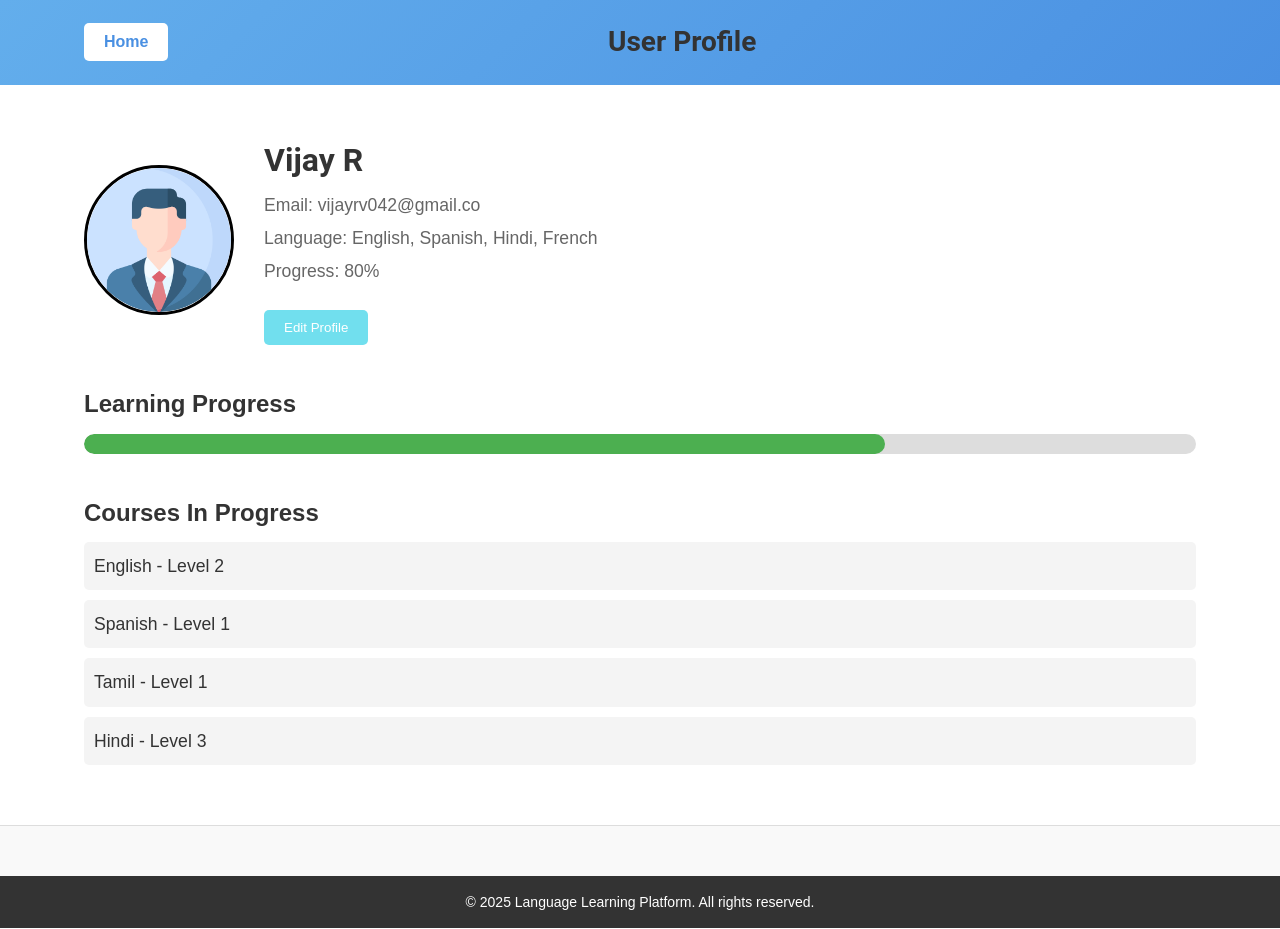
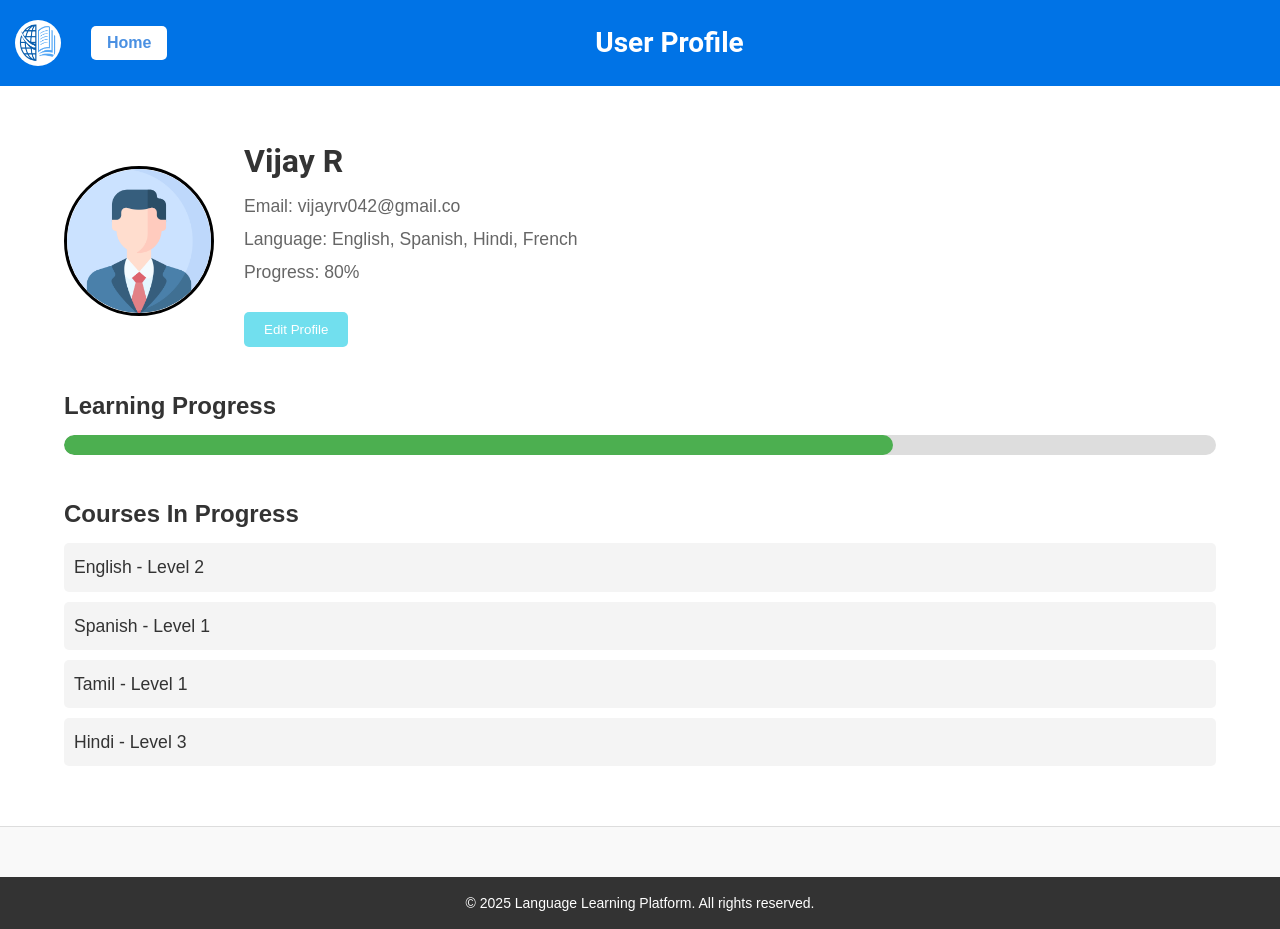
Before and after one commit to VIJAYWHAT/speak-ease, a Flask app: page /profile in a window 1280 px wide. Run offline with Flask 3, Linux system fonts and the light colour scheme.

Commit message:
Profile page UI changes

```diff
--- a/app/static/css/profile.css
+++ b/app/static/css/profile.css
@@ -17,6 +17,7 @@ body {
     margin: 0 auto;
 }
 
+
 h1, h2 {
     font-family: 'Roboto', sans-serif;
     color: #333;
@@ -24,16 +25,16 @@ h1, h2 {
 
 /* Header Styles */
 header {
-    background: linear-gradient(135deg, #63aeec, #4a90e2);
+    background: #0073e6;
     padding: 20px 0;
     color: white;
-    box-shadow: 0 2px 5px rgba(0,0,0,0.1);
+    box-shadow: 0 2px 5px rgba(0, 0, 0, 0.1);
 }
 
-.container {
+header .container {
     max-width: 1200px;
-    margin: 0 auto;
-    padding: 0 20px;
+    margin: 0 0;
+    padding: 0 15px;
 }
 
 .header-content {
@@ -43,30 +44,55 @@ header {
     flex-wrap: wrap;
 }
 
-header h1 {
-    flex: 2;
-    font-size: 28px;
-    margin: 0;
-    text-align: center;
+.left-section {
+    display: flex;
+    align-items: center;
+    gap: 10px;
+    flex: 1;
 }
 
-nav .back-btn {
+.logo {
+    background: #ffffff;
+    padding: 3px;
+    border-radius: 50%;
+    color: white;
+    display: flex;
+    align-items: center;
+    justify-content: center;
+    gap: 5px;
+}
+.logo img {
+    width: 40px;
+    height: 40px;
+    border-radius: 50%;
+}
+
+nav .back-btn,
+.left-section .back-btn {
     background-color: white;
     color: #4a90e2;
     border: none;
-    padding: 10px 20px;
+    padding: 8px 16px;
     font-size: 16px;
     font-weight: bold;
     border-radius: 5px;
     cursor: pointer;
     transition: background 0.3s ease;
     text-decoration: none;
+    margin-left: 20px;
 }
 
-nav .back-btn:hover {
+.back-btn:hover {
     background-color: #f4f4f4;
 }
 
+header h1 {
+    flex: 5;
+    font-size: 28px;
+    margin: 0;
+    text-align: center;
+    color: white;
+}
 
 /* Main Content */
 .main-content {
--- a/app/templates/profile.html
+++ b/app/templates/profile.html
@@ -11,13 +11,17 @@
     <header>
         <div class="container">
             <div class="header-content">
-                <nav>
+                <div class="left-section">
+                    <div class="logo">
+                        <img src="{{ url_for('static', filename='images/Speak-ease-Logo.png')}}" alt="Logo">
+                    </div>
                     <button class="back-btn" onclick="history.back()">Home</button>
-                </nav>
+                </div>
                 <h1>User Profile</h1>
             </div>
         </div>
     </header>
+
 
 
     <section class="profile">
```
